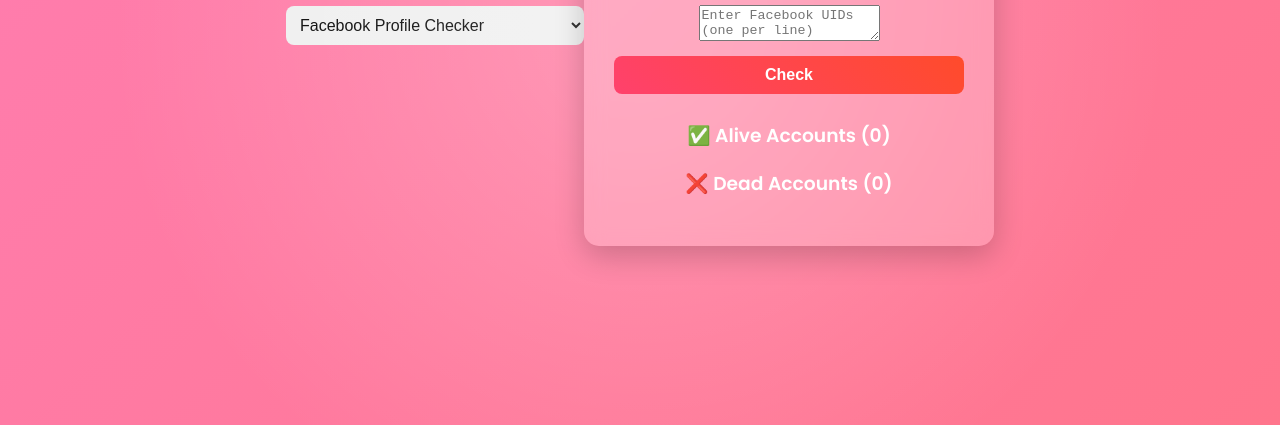
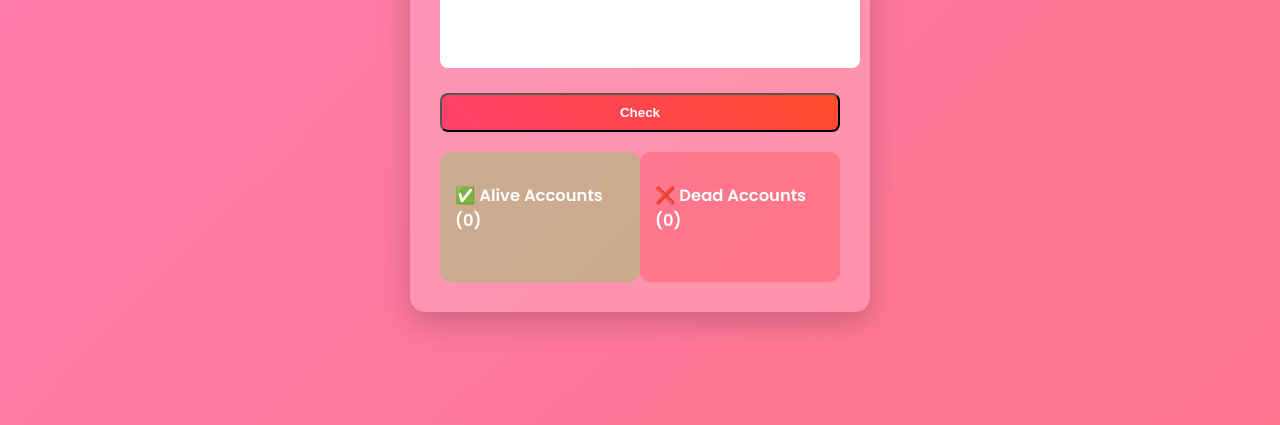
Before and after one commit to Aasyaco/ProjA, a plain HTML site: page index.html in a window 1280 px wide. Shown: the part 375-800 px from the top of the page. Drawn offline with Linux system fonts and the light colour scheme.

Commit message:
Update styles.css

```diff
--- a/styles.css
+++ b/styles.css
@@ -24,30 +24,28 @@
     --text-color: #ddd;
 }
 
-.background {
+.top-bar {
     position: absolute;
-    width: 100%;
-    height: 100%;
-    background: radial-gradient(circle, rgba(255,255,255,0.2) 10%, rgba(0,0,0,0) 70%);
-    animation: animateBG 6s infinite alternate;
+    top: 10px;
+    right: 10px;
+}
+
+.language-selector select {
+    padding: 5px 10px;
+    border-radius: 5px;
+    background: white;
+    border: none;
+    font-size: 14px;
 }
 
 .container {
-    position: relative;
     background: var(--container-bg);
-    backdrop-filter: blur(10px);
     padding: 30px;
     border-radius: 15px;
     box-shadow: 0 10px 30px rgba(0, 0, 0, 0.2);
     text-align: center;
-    width: 350px;
+    width: 400px;
     color: var(--text-color);
-    transform-style: preserve-3d;
-    transition: transform 0.5s ease-in-out;
-}
-
-.container:hover {
-    transform: rotateY(10deg) rotateX(5deg);
 }
 
 .logo {
@@ -55,13 +53,15 @@
     margin-bottom: 10px;
 }
 
-select, input, button {
+textarea {
     width: 100%;
+    height: 100px;
     padding: 10px;
     margin: 8px 0;
     border: none;
     border-radius: 8px;
     font-size: 16px;
+    resize: none;
 }
 
 button {
@@ -69,60 +69,35 @@
     color: white;
     font-weight: 600;
     cursor: pointer;
+    width: 100%;
+    padding: 10px;
+    border-radius: 8px;
+    margin-top: 10px;
 }
 
 button:hover {
     transform: scale(1.05);
 }
 
-/* Dark Mode Toggle */
-.toggle-container {
-    position: absolute;
-    top: 20px;
-    right: 20px;
+.results-container {
+    display: flex;
+    justify-content: space-between;
+    margin-top: 20px;
 }
 
-.switch {
-    position: relative;
-    display: inline-block;
-    width: 40px;
-    height: 20px;
+.result-box {
+    width: 45%;
+    padding: 15px;
+    border-radius: 10px;
+    text-align: left;
+    font-size: 14px;
+    min-height: 100px;
 }
 
-.switch input {
-    opacity: 0;
-    width: 0;
-    height: 0;
+.alive {
+    background: rgba(0, 255, 0, 0.2);
 }
 
-.slider {
-    position: absolute;
-    cursor: pointer;
-    top: 0;
-    left: 0;
-    right: 0;
-    bottom: 0;
-    background-color: #ccc;
-    transition: .4s;
-    border-radius: 34px;
+.dead {
+    background: rgba(255, 0, 0, 0.2);
 }
-
-.slider:before {
-    position: absolute;
-    content: "";
-    height: 14px;
-    width: 14px;
-    left: 3px;
-    bottom: 3px;
-    background-color: white;
-    transition: .4s;
-    border-radius: 50%;
-}
-
-input:checked + .slider {
-    background-color: #ff416c;
-}
-
-input:checked + .slider:before {
-    transform: translateX(18px);
-}
```
